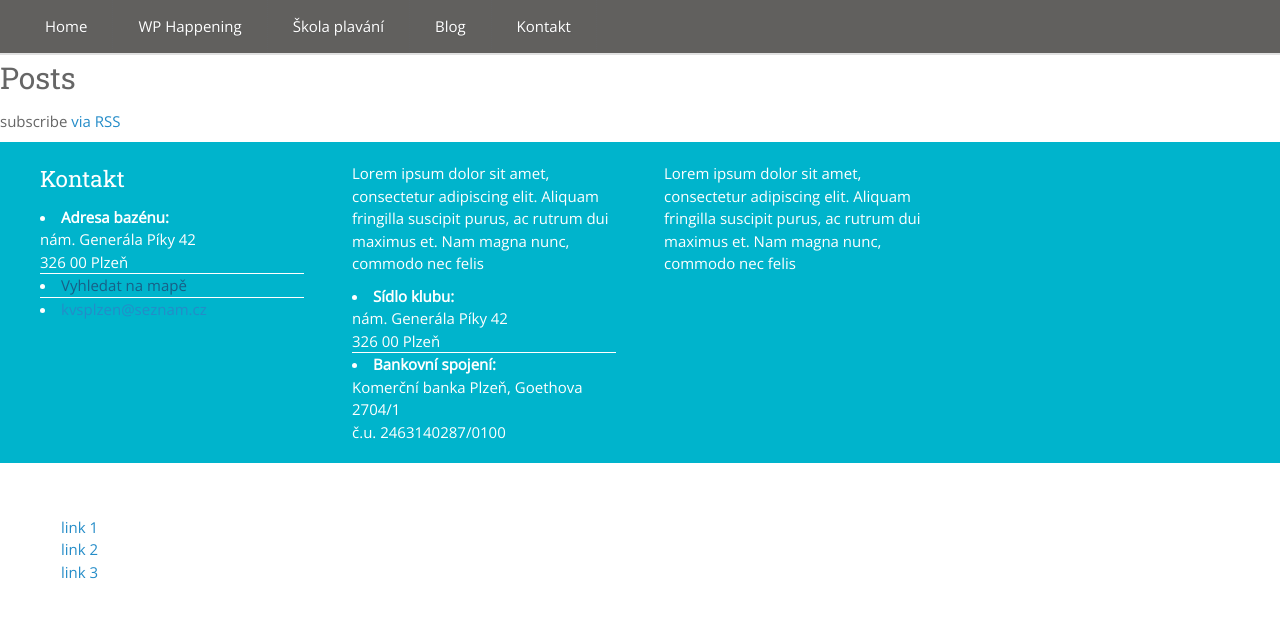
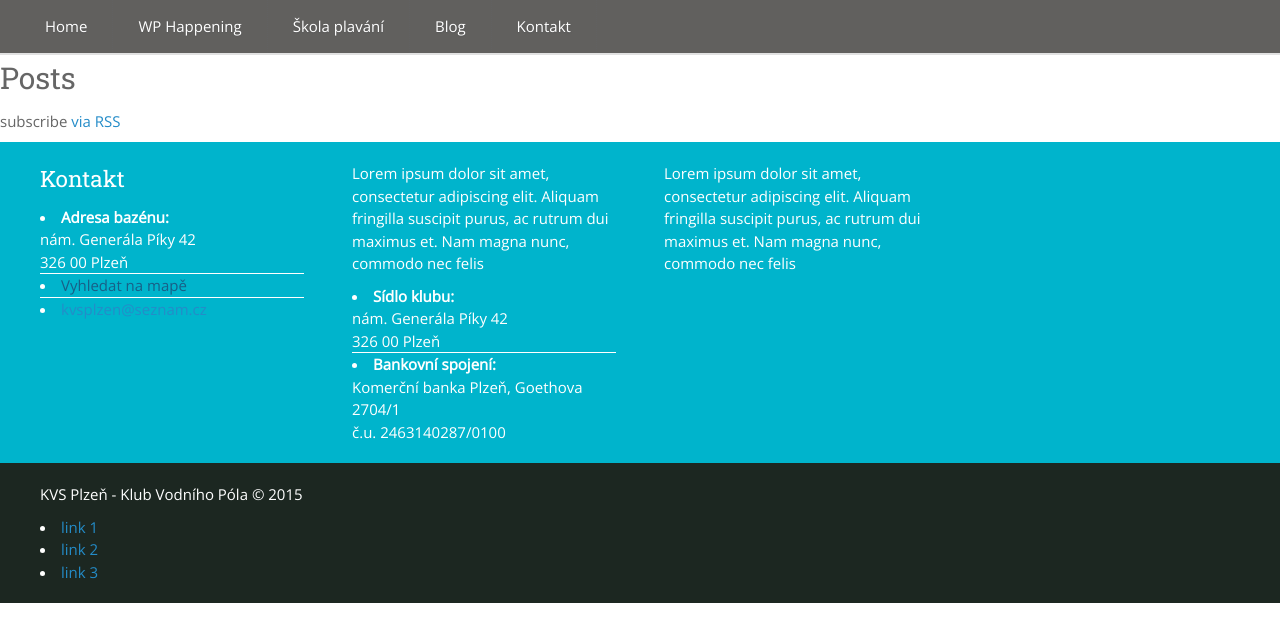
Before and after one commit to SteveVil/KVS-web, a Jekyll site: the page built from index.html, in a window 1280 px wide. Shown: the top 642 px of the page. Built offline with Jekyll 4.4.1, drawn with Linux system fonts in a browser that asks for light colours.

Commit message:
Update footer.html

```diff
--- a/_includes/footer.html
+++ b/_includes/footer.html
@@ -21,7 +21,7 @@
 	</div>
 
 
-	<div class="outter-wapper last-footer">
+	<div class="outter-wapper post-footer">
 		<div class="wrapper">
 			 <div class="copyright">
 			 	<p>KVS Plzeň - Klub Vodního Póla © 2015</p>
```
